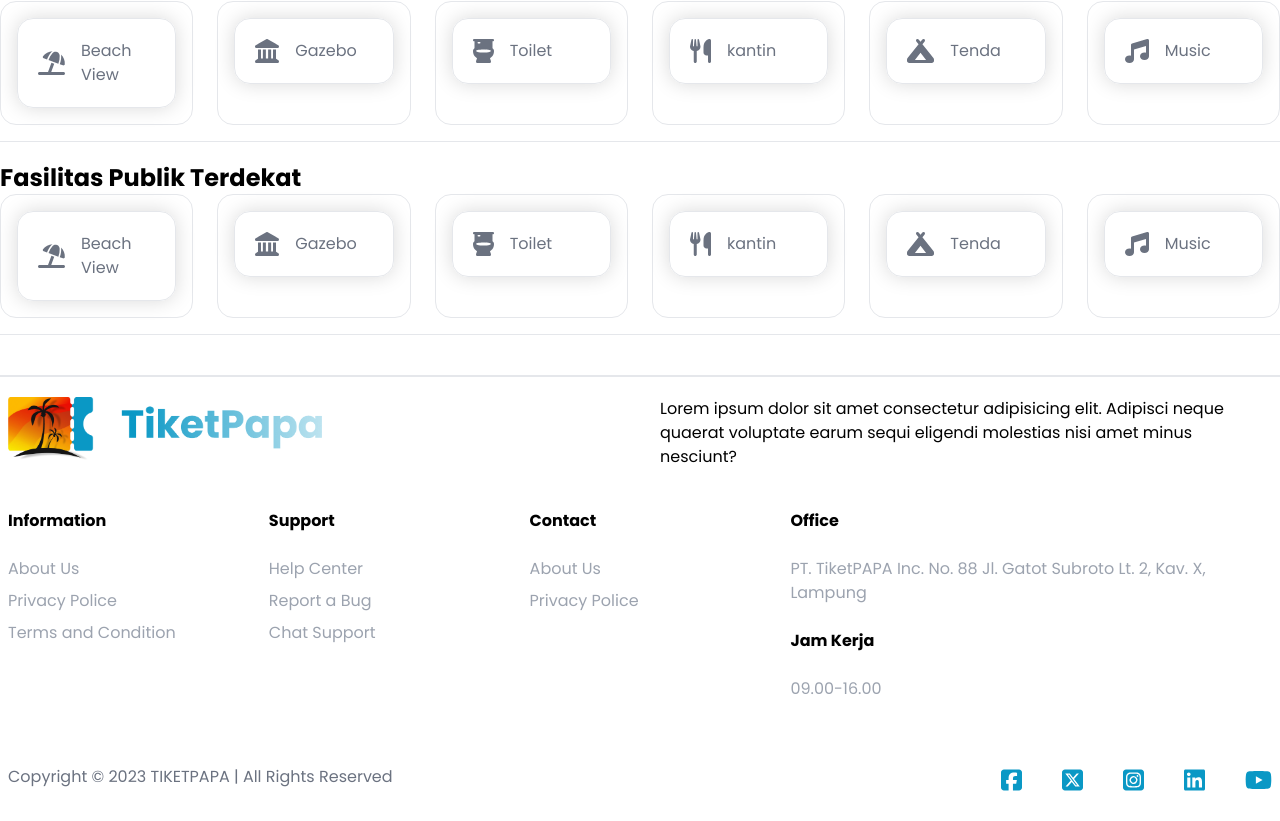
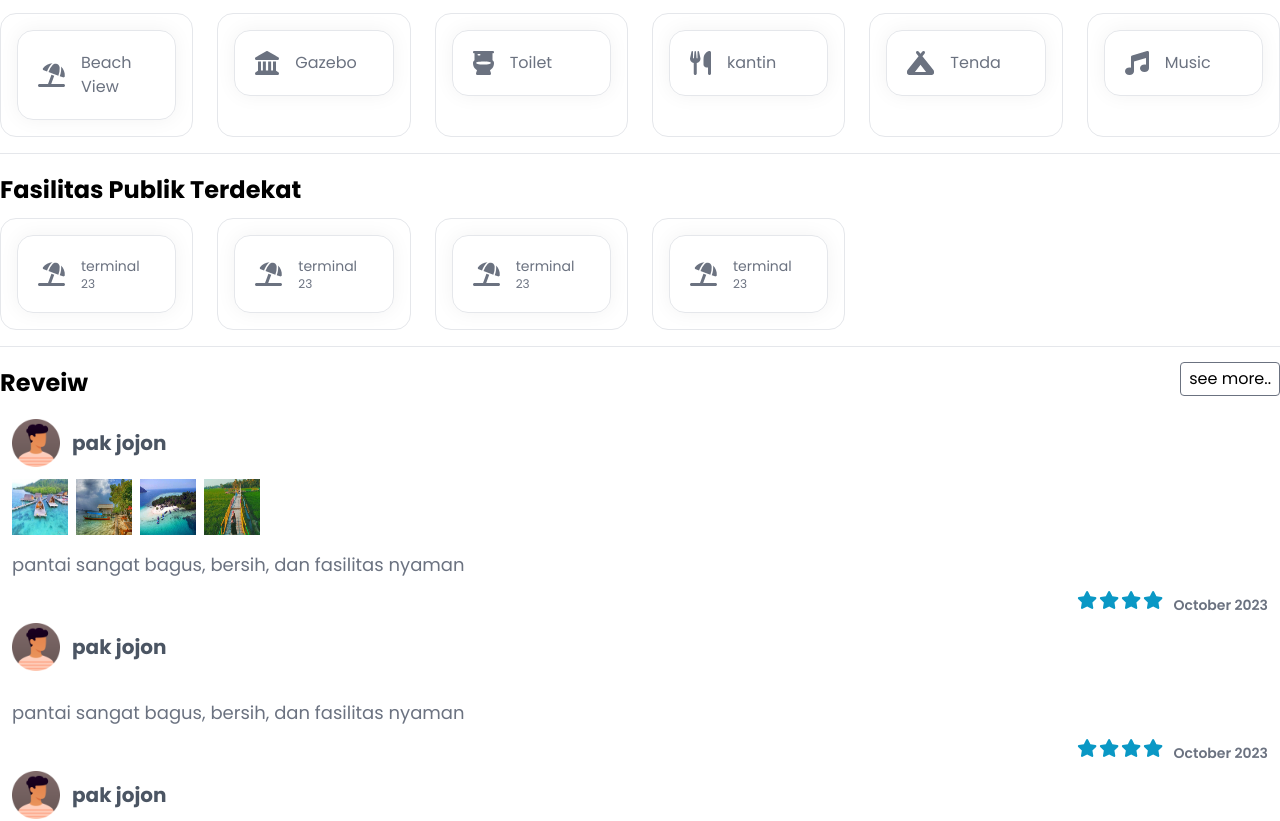
Before and after one commit to tiket-papa/fornt-end, a Next.js app: page /wisata/1/detail in a window 1280 px wide. Shown: the part 868-1689 px from the top of the page. Built offline with nearby package versions, Linux system fonts and the light colour scheme.

Commit message:
page detail review

```diff
--- a/src/app/wisata/[id]/detail/page.tsx
+++ b/src/app/wisata/[id]/detail/page.tsx
@@ -7,6 +7,7 @@ import LocationComponent from '@/components/Clinet/Detail/Location'
 import { faCampground, faLandmark, faMusic, faToilet, faUmbrellaBeach, faUtensils } from '@fortawesome/free-solid-svg-icons'
 import CardItemList from '@/components/Clinet/Card/CardItemList'
 import { FontAwesomeIcon } from '@fortawesome/react-fontawesome'
+import ReviewComponent from '@/components/Clinet/Detail/Review'
 
 // fake data
 const data = dataWisata
@@ -35,6 +36,33 @@ const datafasilitas = [
   {
     name: 'Music',
     icon: faMusic
+  }
+]
+
+const dataPublickFasility = [
+  {
+    name: 'terminal',
+    icon: faUmbrellaBeach,
+    Range: 23,
+    target: '#'
+  },
+  {
+    name: 'terminal',
+    icon: faUmbrellaBeach,
+    Range: 23,
+    target: '#'
+  },
+  {
+    name: 'terminal',
+    icon: faUmbrellaBeach,
+    Range: 23,
+    target: '#'
+  },
+  {
+    name: 'terminal',
+    icon: faUmbrellaBeach,
+    Range: 23,
+    target: '#'
   }
 ]
 
@@ -71,8 +99,8 @@ export default function DetailWisata ({ params }: { params: { id: string } }) {
               <MainComponent data={dataById} />
               <LocationComponent data={dataLokation} />
 
-              <div className='' id='fasilitas'>
-                  <p className="font-bold text-2xl pt-5 ">Fasilitas</p>
+              <section className='' id='fasilitas'>
+                  <p className="font-bold text-2xl pt-5 pb-3 ">Fasilitas</p>
                   <div id='kolasi' className="grid grid-cols-6 gap-6">
                       {datafasilitas.map((item, index) => (
                           <CardItemList key={index} data={undefined} >
@@ -83,21 +111,26 @@ export default function DetailWisata ({ params }: { params: { id: string } }) {
 
                   </div>
                   <div className='border-b pt-4'></div>
-              </div>
+              </section>
 
-              <div className='' id='fasilitas'>
-                  <p className="font-bold text-2xl pt-5 ">Fasilitas Publik Terdekat</p>
+              <section className='' id='fasilitas'>
+                  <p className="font-bold text-2xl pt-5 pb-3">Fasilitas Publik Terdekat</p>
                   <div id='kolasi' className="grid grid-cols-6 gap-6">
-                      {datafasilitas.map((item, index) => (
-                          <CardItemList key={index} data={undefined} >
+                      {dataPublickFasility.map((item, index) => (
+                          <CardItemList key={index} data={{ target: item.target }} >
                               <FontAwesomeIcon className='text-2xl' icon={item.icon} />
-                              <p>{item.name}</p>
+                              <div className=''>
+                                  <p className='text-sm'>{item.name}</p>
+                                  <p className='text-xs'>{item.Range}</p>
+                              </div>
                           </CardItemList>
                       ))}
 
                   </div>
                   <div className='border-b pt-4'></div>
-              </div>
+              </section>
+
+              <ReviewComponent data={{ idWisata: dataById.id }} />
           </main>
       </Client>
   )
--- a/src/components/Clinet/Card/CardItemList.tsx
+++ b/src/components/Clinet/Card/CardItemList.tsx
@@ -4,7 +4,7 @@ export default function CardItemList ({ data, children }: {
   if (data === undefined) {
     return (
         <div className="rounded-2xl p-4 border text-gray-500">
-            <div className="rounded-2xl p-5 flex gap-4 items-center border shadow-[0_0_20px_rgba(0,0,0,0.15)]">
+            <div className="rounded-2xl p-5 flex gap-4 items-center border shadow-[0_0_20px_rgba(0,0,0,0.05)]">
                 {children}
             </div>
         </div>
@@ -12,7 +12,7 @@ export default function CardItemList ({ data, children }: {
   } else {
     return (
         <a href={data.target} target="_blank" rel="noopener noreferrer" className="rounded-2xl p-4 border text-gray-500" >
-            <div className="rounded-2xl p-5 flex gap-4 items-center border shadow-[0_0_20px_rgba(0,0,0,0.15)]">
+            <div className="rounded-2xl p-5 flex gap-4 items-center border shadow-[0_0_20px_rgba(0,0,0,0.05)]">
                 {children}
             </div>
         </a>
--- /dev/null
+++ b/src/components/Clinet/Detail/Review.tsx
@@ -0,0 +1,61 @@
+import Link from 'next/link'
+import ItemReviewComponent from '../Review/ItemReview'
+
+export default function ReviewComponent ({ data }: { data: { idWisata: number } }) {
+  const dataReviw = [
+    {
+      name: 'pak jojon',
+      profile: '/Statick/fake/user-fake.png',
+      rating: 5,
+      review: 'pantai sangat bagus, bersih, dan fasilitas nyaman',
+      date: new Date(),
+      image: [
+        '/storage/images/image1.jpg',
+        '/storage/images/image2.jpg',
+        '/storage/images/image3.jpg',
+        '/storage/images/image4.jpg'
+      ]
+    },
+    {
+      name: 'pak jojon',
+      profile: '/Statick/fake/user-fake.png',
+      rating: 5,
+      review: 'pantai sangat bagus, bersih, dan fasilitas nyaman',
+      date: new Date()
+    },
+    {
+      name: 'pak jojon',
+      profile: '/Statick/fake/user-fake.png',
+      rating: 5,
+      review: 'pantai sangat bagus, bersih, dan fasilitas nyaman',
+      date: new Date()
+    },
+    {
+      name: 'pak jojon',
+      profile: '/Statick/fake/user-fake.png',
+      rating: 5,
+      review: 'pantai sangat bagus, bersih, dan fasilitas nyaman',
+      date: new Date(),
+      image: [
+        '/storage/images/image1.jpg',
+        '/storage/images/image2.jpg',
+        '/storage/images/image3.jpg',
+        '/storage/images/image4.jpg'
+      ]
+    }
+  ]
+
+  return (
+      <section id="reveiw">
+          <div className=" flex justify-between items-center">
+              <p className="font-bold text-2xl pt-5 pb-3">Reveiw</p>
+              <Link href={'#'} className='px-2 py-1 border border-gray-500 rounded' >see more..</Link>
+          </div>
+          {dataReviw.map((item, index) => (
+              <ItemReviewComponent key={index} data={item} />
+          ))}
+
+          <div className='border-b pt-4'></div>
+      </section>
+  )
+}
--- /dev/null
+++ b/src/components/Clinet/Review/ItemReview.tsx
@@ -0,0 +1,69 @@
+import { faStar } from '@fortawesome/free-solid-svg-icons'
+import { FontAwesomeIcon } from '@fortawesome/react-fontawesome'
+import Image from 'next/image'
+
+export default function ItemReviewComponent ({ data }:
+{ data: {
+  name: string
+  profile: string
+  rating: number
+  review: string
+  date: Date
+  image?: string[]
+}
+}) {
+  let content = null
+  if (data.image != null) {
+    console.log(data.image)
+    content = <>
+        {data.image.map((item: any, index: number) => (
+            <div className="w-14 h-14 relative" key={index}>
+                <Image
+                    src={item}
+                    alt='fake gambar'
+                    fill
+                    sizes='100px'
+              />
+            </div>
+        ))}
+    </>
+  } else {
+    content = <></>
+  }
+
+  const stars = []
+
+  for (let i = 1; i < data.rating; i++) {
+    const StarIcon = <FontAwesomeIcon icon={faStar} className='text-main-color' />
+    stars.push(StarIcon)
+  }
+  return (
+      <>
+          <div className="px-3 pt-2">
+              <div className="">
+                  <div className="flex items-center gap-3">
+                      <div className="w-12 h-12 relative">
+                          <Image
+                              src={data.profile}
+                              alt={data.name}
+                              fill
+                              sizes="100px"
+                          />
+                      </div>
+                      <span className='font-bold text-xl text-gray-600'>{data.name}</span>
+                  </div>
+                  <div className='flex gap-2 pt-3'>{content}</div>
+                  <p className='text-lg text-gray-500 pt-4 pb-2'>{data.review}</p>
+
+              </div>
+
+              <div className="flex justify-end items-end">
+                  {stars.map((star: any, index: number) => (
+                      <span key={index} className='pe-[2px] text-lg'>{star}</span>
+                  ))}
+                  <p className='ps-2 text-sm text-gray-500 font-semibold'>{data.date.toLocaleString(undefined, { month: 'long' })} {data.date.getFullYear()}</p>
+              </div>
+          </div>
+      </>
+  )
+}
```
Also changed, not shown: firebase.json (deleted), public/Statick/fake/user-fake.png (added), 1 other file (tests, documents, lock files or other folders).
